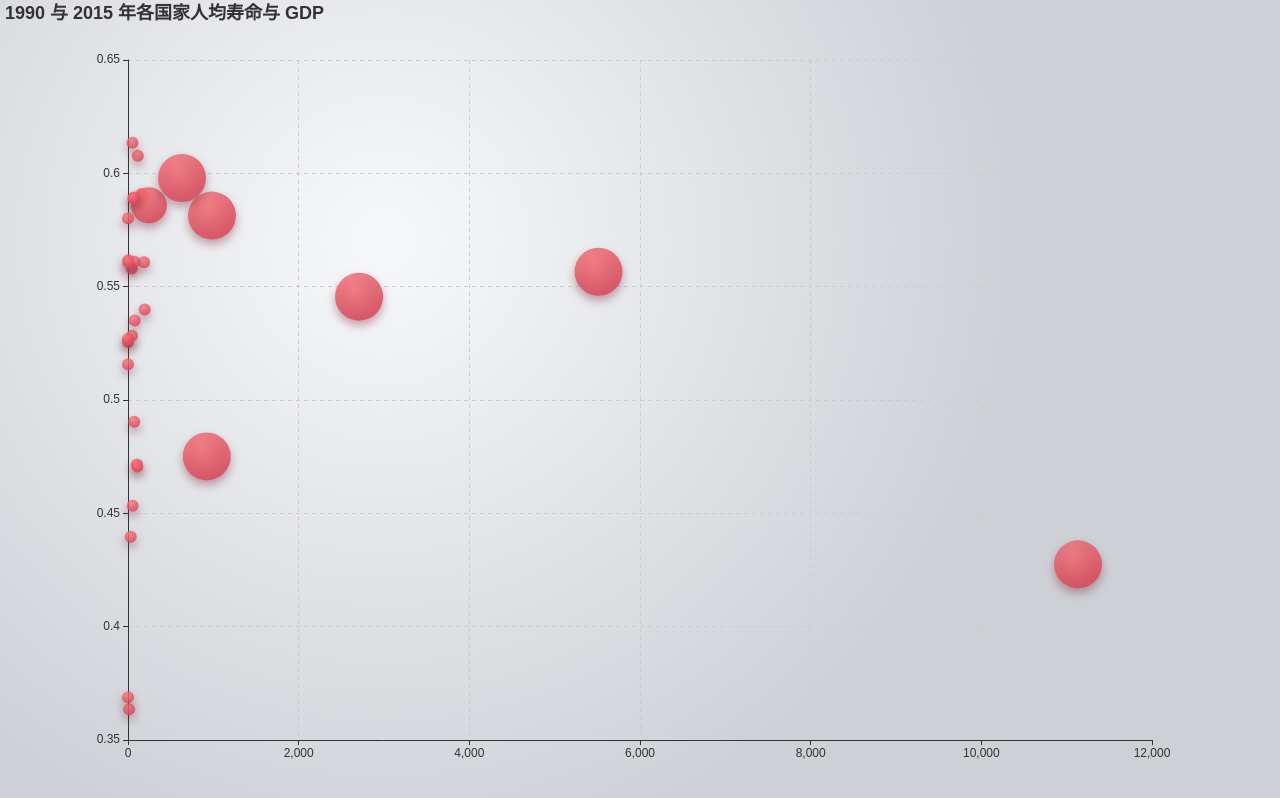
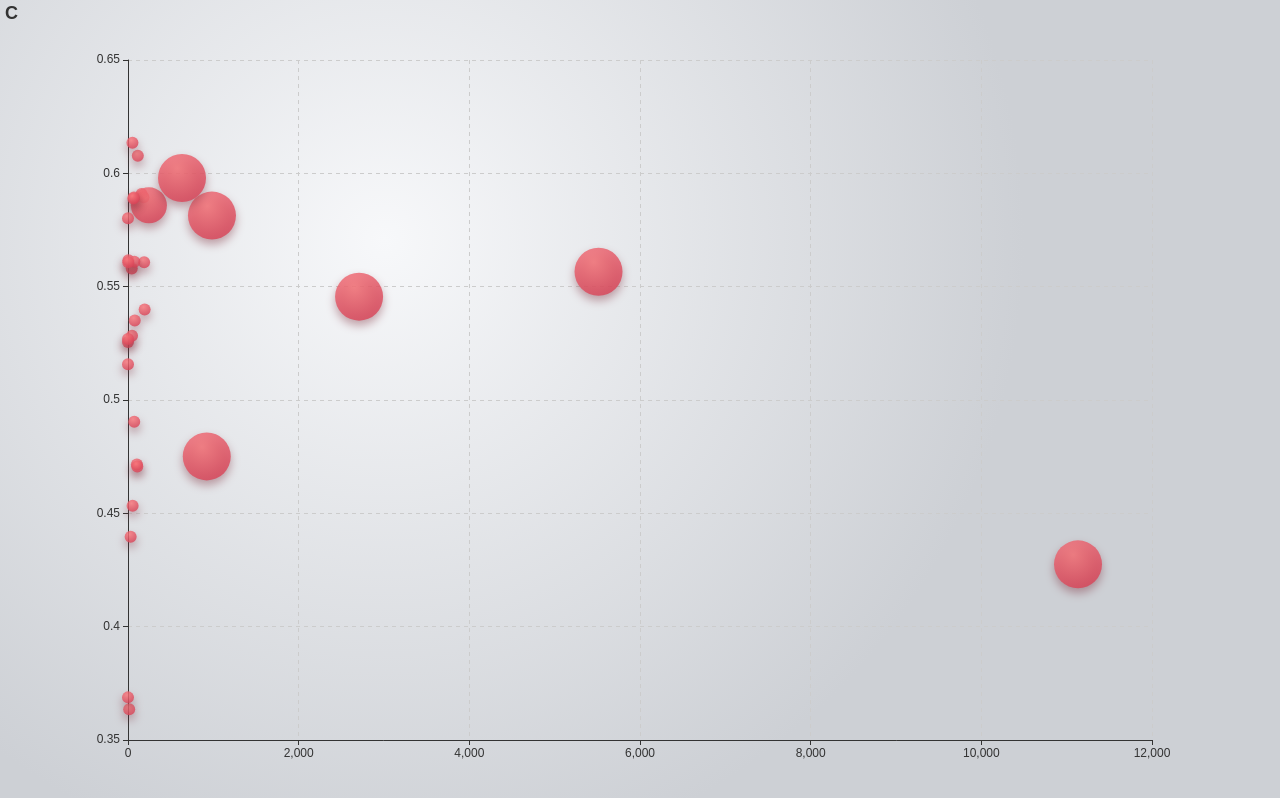
Before and after one commit to anndawn/scatter2, a plain HTML site: page index.html in a window 1280 px wide. Drawn offline with Linux system fonts and the light colour scheme.

Commit message:
Update index.html

```diff
--- a/index.html
+++ b/index.html
@@ -40,7 +40,7 @@ option = {
         color: '#cdd0d5'
     }]),
     title: {
-        text: '1990 与 2015 年各国家人均寿命与 GDP'
+        text: 'C'
     },
     // legend: {
     //     right: 10,
```
